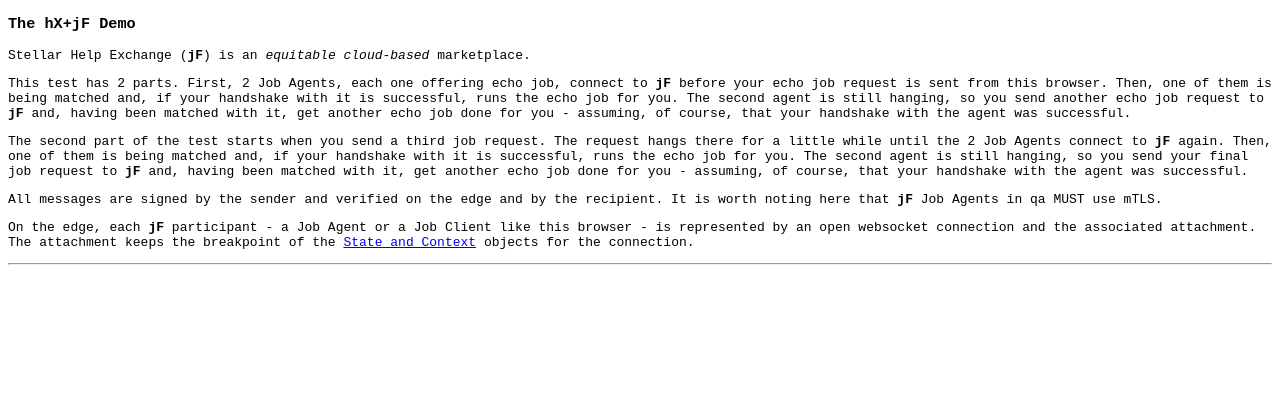
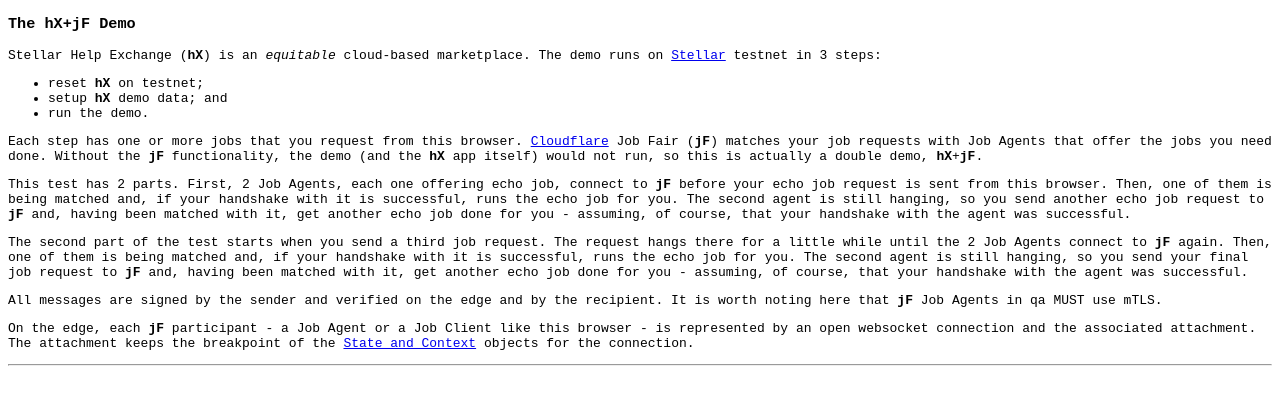
Before and after one commit to didalik/k2.hx, a plain HTML site: page demo-hbs.html in a window 1280 px wide. Drawn offline with Linux system fonts and the light colour scheme.

Commit message:
Introduce the hx+jf demo

```diff
--- a/demo-hbs.html
+++ b/demo-hbs.html
@@ -8,8 +8,16 @@
   </head>
   <body>
     <h3>The hX+jF Demo</h3>
-Stellar Help Exchange (<b>jF</b>) is an <i title='If the help you paid for has not been delivered on time, you get your payment back automatically.'>equitable</i>
-<i title='It runs on <a href="https://stellar.org/">Stellar</a> networks.'>cloud-based</i> marketplace.
+Stellar Help Exchange (<b>hX</b>) is an <i title='If the help you paid for has not been timely delivered, you get your payment back.'>equitable</i> cloud-based
+marketplace. The demo runs on <a href="https://stellar.org/">Stellar</a> testnet in 3 steps:
+<ul>
+  <li>reset <b>hX</b> on testnet;</li>
+  <li>setup <b>hX</b> demo data; and</li>
+  <li>run the demo.</li>
+</ul>
+Each step has one or more jobs that you request from this browser. <a href="https://www.cloudflare.com/">Cloudflare</a> Job Fair (<b>jF</b>) matches your job requests
+with Job Agents that offer the jobs you need done. Without the <b>jF</b> functionality, the demo (and the <b>hX</b> app itself) would not run, so this is actually a
+double demo, <b>hX</b>+<b>jF</b>.
 <p>
 This test has 2 parts. First, 2 Job Agents, each one offering echo job, connect to <b>jF</b> before your echo job request is sent from this browser. Then, one of them is
 being matched and, if your handshake with it is successful, runs the echo job for you. The second agent is still hanging, so you send another echo job request to
```
Also changed, not shown: demo.html (+10 -2 lines).
